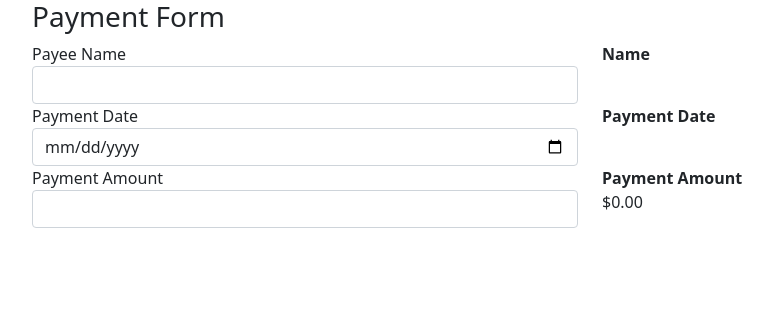
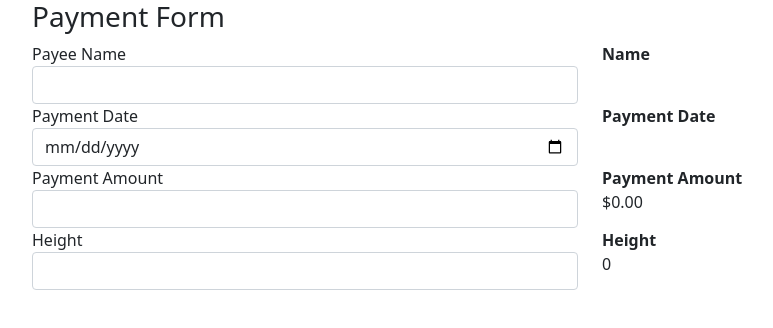
Before and after one commit to gordongest/ng-pipes, an Angular app: page / in a window 1280 px wide. Shown: the top 328 px of the page, without its empty margins (50-823 px from the left). Built offline with nearby package versions, Linux system fonts and the light colour scheme.

Commit message:
adding height and custom number pipe

```diff
--- a/src/app/app.component.html
+++ b/src/app/app.component.html
@@ -2,6 +2,7 @@
   <h3>Payment Form</h3>
 
   <div class="row">
+
     <div class="form-group col">
       <label>Payee Name</label>
       <input class="form-control" #nameInput (input)="onNameChange(nameInput.value)" />
@@ -17,6 +18,7 @@
   </div>
 
   <div class="row">
+
     <div class="form-group col">
       <label>Payment Date</label>
       <input type="date" class="form-control" #dateInput (input)="onDateChange(dateInput.value)" />
@@ -32,6 +34,7 @@
   </div>
 
   <div class="row">
+
     <div class="form-group col">
       <label>Payment Amount</label>
       <input type="number" class="form-control" #amountInput (input)="onAmountChange(amountInput.value)" />
@@ -45,4 +48,21 @@
     </div>
 
   </div>
+
+  <div class="row">
+
+    <div class="form-group col">
+      <label>Height</label>
+      <input type="number" class="form-control" #heightInput (input)="onHeightChange(heightInput.value)" />
+    </div>
+
+    <div class="col">
+      <label for=""><b>Height</b></label>
+      <div>
+        {{ height | number: "1.0-9" }}
+      </div>
+    </div>
+
+  </div>
+
 </div>
--- a/src/app/app.component.ts
+++ b/src/app/app.component.ts
@@ -9,6 +9,7 @@ export class AppComponent {
   payeeName: string = '';
   paymentDate: string = '';
   amount: number = 0;
+  height: number = 0;
 
   onNameChange(val: string) {
     this.payeeName = val;
@@ -21,4 +22,8 @@ export class AppComponent {
   onAmountChange(val: string) {
     this.amount = parseFloat(val);
   }
+
+  onHeightChange(val: string) {
+    this.height = parseFloat(val);
+  }
 }
```
